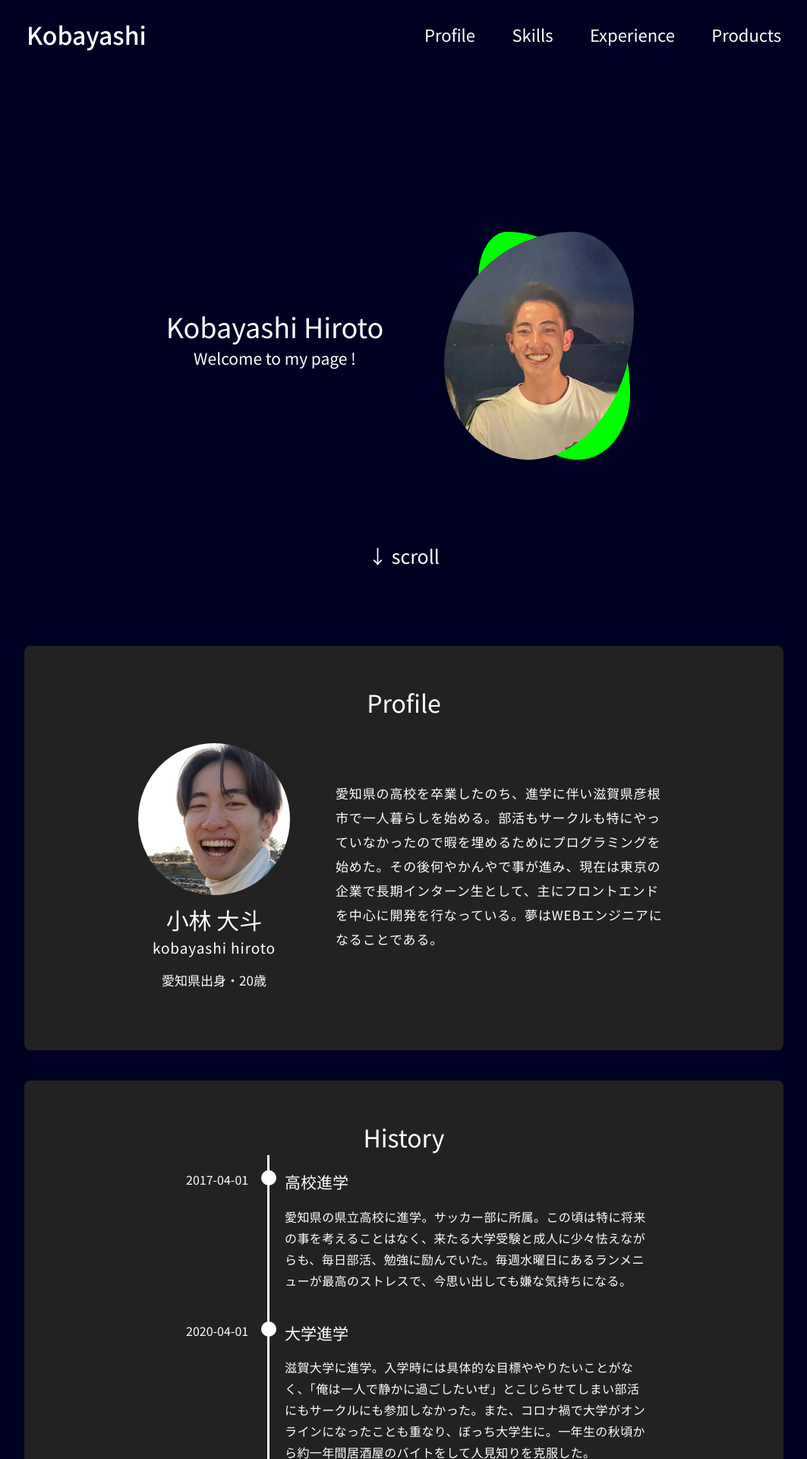
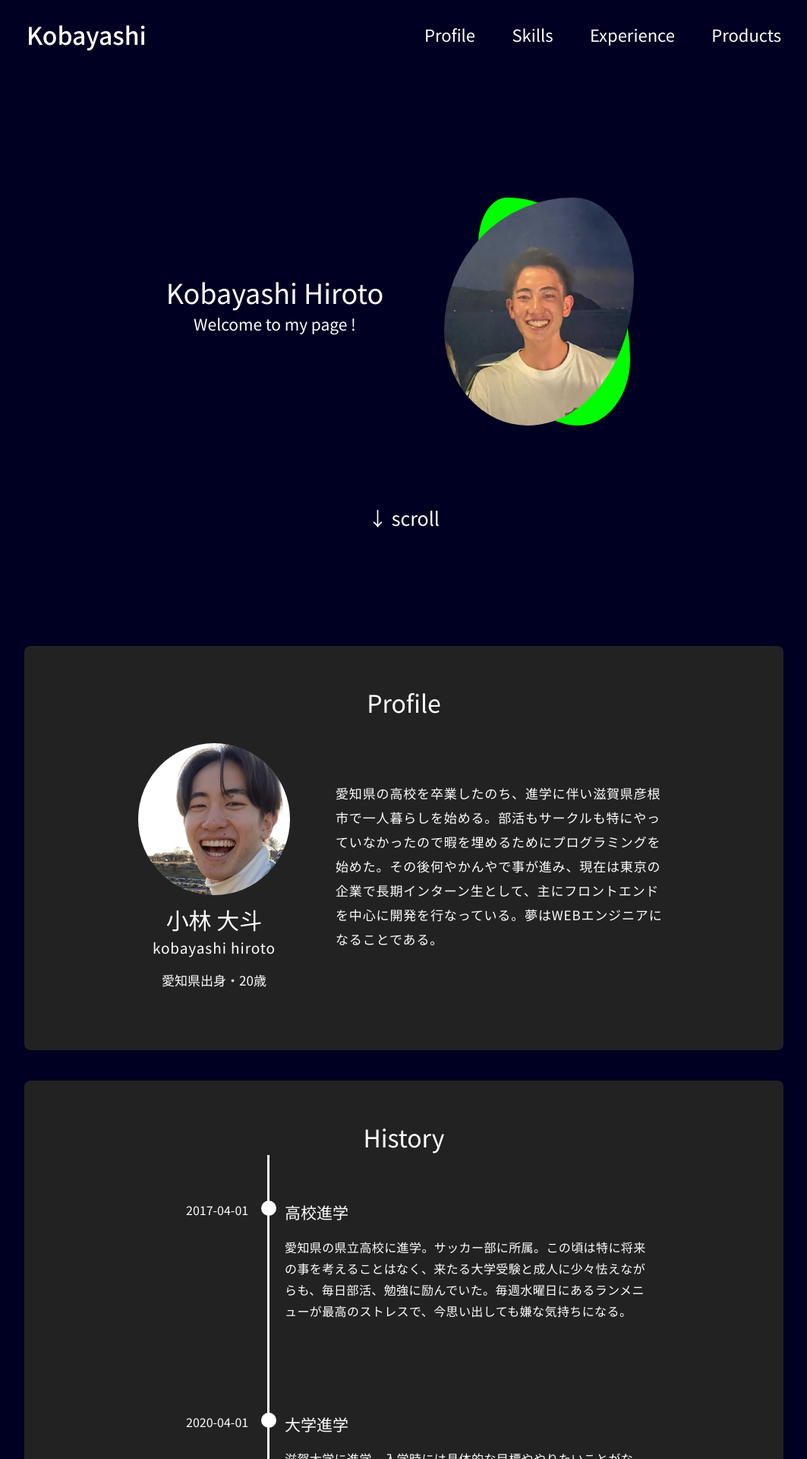
Before and after one commit to Kdaito/my-page, a Next.js app: page / in a window 1280 px wide. Shown: the top 1920 px of the page at 76% size, without its empty margins (108-1171 px from the left). Built offline with nearby package versions, Linux system fonts and the light colour scheme.

Commit message:
スタイル微調整

```diff
--- a/pages/index.tsx
+++ b/pages/index.tsx
@@ -9,7 +9,7 @@ type History = {
 };
 
 const History: React.VFC<History> = ({ label, children, year }) => (
-  <dd className="relative md:ml-[140px] border-l-[3px] py-[20px] pl-[20px] before:content-[''] before:h-[20px] before:w-[20px] before:bg-[#fff] before:absolute before:rounded-[100%] before:left-[-11px]">
+  <dd className="relative md:ml-[140px] border-l-[3px] py-[40px] lg:py-[60px] pl-[20px] before:content-[''] before:h-[20px] before:w-[20px] before:bg-[#fff] before:absolute before:rounded-[100%] before:left-[-11px]">
     <p className="md:absolute md:left-[-110px]">{year}</p>
     <p className="text-[21px] mt-[2px] md:mt-0 mb-[7px]">{label}</p>
     <p className="mt-[15px] leading-7 tracking-wide">{children}</p>
@@ -20,8 +20,8 @@ const Home: NextPage = () => {
   return (
     <>
       <div className="pt-[90px] h-[100vh]">
-        <div className="min-h-[100%] flex items-center justify-between md:justify-center flex-col-reverse md:flex-row pt-[80px] md:pt-0 relative">
-          <div className="mt-[40px] text-center mb-[250px] md:my-0 md:mr-[90px]">
+        <div className="flex items-center justify-between lg:justify-center flex-col-reverse lg:flex-row pt-[80px] md:pt-[150px] relative">
+          <div className="mt-[40px] text-center mb-[250px] lg:my-0 lg:mr-[90px]">
             <h2 className="text-[36px]">Kobayashi Hiroto</h2>
             <p className="text-[21px]">Welcome to my page !</p>
           </div>
@@ -32,12 +32,12 @@ const Home: NextPage = () => {
               </div>
             </div>
           </div>
-          <div className="absolute bottom-[50px]">
+          <div className="absolute bottom-0 lg:bottom-[-140px]">
             <p className="text-[25px]">↓ scroll</p>
           </div>
         </div>
       </div>
-      <div className="pt-[50px] pb-[90px]">
+      <div className="mt-[50px] pb-[90px]">
         <div className="w-full h-full flex items-center justify-center">
           <div className="w-[350px] md:w-[700px] lg:w-[1000px] bg-[#222] rounded-lg flex items-center justify-center flex-col py-[50px] md:px-[70px] lg:px-[150px]">
             <h2 className="text-[32px]">Profile</h2>
--- a/pages/skills.tsx
+++ b/pages/skills.tsx
@@ -11,7 +11,7 @@ const SkillCard: React.VFC<SkillCardProps> = ({ src, label, link }) => {
   const router = useRouter();
   return (
     <button onClick={() => router.push(link)}>
-      <div className="w-[300px] py-[40px] bg-[#222] rounded-lg flex flex-col items-center justify-center hover:scale-110 duration-200">
+      <div className="w-[300px] py-[40px] bg-[#222] rounded-lg flex flex-col items-center justify-center lg:hover:scale-110 duration-200">
         <div className="relative w-[150px] h-[150px]">
           <Image src={src} alt="language icon" layout="fill" />
         </div>
@@ -23,7 +23,7 @@ const SkillCard: React.VFC<SkillCardProps> = ({ src, label, link }) => {
 const Skills: React.VFC = () => {
   return (
     <div className="pt-[90px] min-h-[100vh]">
-      <div className="w-[300px] md:w-[640px] lg:w-[960px] mx-auto bg-[#222] mt-[40px] md:mt-[70px] lg:mt-[100px] rounded-lg py-[30px] px-[30px] md:px-[60px] lg:px-[100px] lg:mb-[100px]">
+      <div className="w-[300px] md:w-[640px] mx-auto bg-[#222] mt-[40px] md:mt-[70px] lg:mt-[100px] rounded-lg py-[30px] px-[30px] md:px-[60px] lg:px-[100px] lg:mb-[100px] leading-7 tracking-wide">
         <p className="text-center text-[32px] pb-[20px]">Skills</p>
         <p className="pb-[30px]">
           スクール、ポートフォリオ作成、インターンなどを通して経験した言語、フレームワーク、ライブラリなどを紹介します。以下で紹介するものは一定の経験があるものであり、全てが完璧に扱えるわけではありません。Productsページにて、実際にポートフォリオを紹介しておりますので、詳しくはそちらをご覧ください。
```
